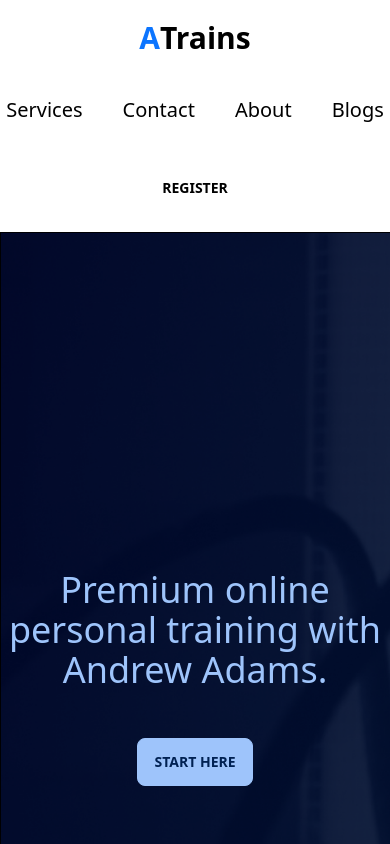
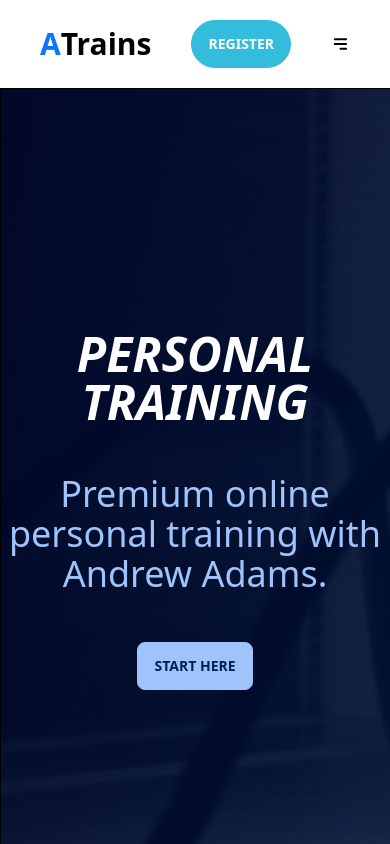
Before and after one commit to AbuFattah/gym-trainer, a React (Vite) app: page / in a window 390 px wide. Shown: the top 844 px of the page. Built offline with nearby package versions, Linux system fonts and the light colour scheme.

Commit message:
header responsive done

```diff
--- a/package.json
+++ b/package.json
@@ -12,6 +12,7 @@
     "react": "^18.0.0",
     "react-dom": "^18.0.0",
     "react-firebase-hooks": "^5.0.3",
+    "react-icons": "^4.3.1",
     "react-router-dom": "6",
     "react-toastify": "^8.2.0",
     "vite-plugin-svgr": "^1.1.0"
--- a/src/components/Banner.jsx
+++ b/src/components/Banner.jsx
@@ -8,7 +8,7 @@ const Banner = () => {
   return (
     <div className="banner flex items-center justify-center text-white">
       <div className="text-center space-y-12">
-        <h1 className="hidden md:block text-5xl md:text-8xl font-bold italic">
+        <h1 className="text-5xl md:text-8xl font-bold italic">
           PERSONAL TRAINING
         </h1>
         <p className="text-4xl text-accent">
--- a/src/components/Header.jsx
+++ b/src/components/Header.jsx
@@ -1,16 +1,28 @@
-import React from "react";
+import React, { useState } from "react";
 import { Link } from "react-router-dom";
-
+import { HiMenuAlt3 as HamIcon } from "react-icons/hi";
+import { AiOutlineCloseCircle as CloseIcon } from "react-icons/ai";
 const Header = () => {
+  const [show, setShow] = useState(false);
   return (
     <>
       <header className="text-black sticky w-full top-0 z-20 bg-white">
-        <div className="container py-5 px-10 mx-auto flex flex-col gap-10 md:flex-row justify-between items-center">
+        <div className="container py-5 px-10 mx-auto flex  gap-10  justify-between items-center">
           <Link to="/" className="text-3xl font-semibold">
             <span className="text-secondary font-bold">A</span>Trains
           </Link>
-          <nav>
-            <ul className="flex gap-10 text-xl">
+
+          <nav
+            className={`${
+              show ? "absolute" : "hidden"
+            } md:block top-0 left-0 w-full md:w-auto h-fit text-center bg-white  py-5`}
+          >
+            <CloseIcon
+              onClick={() => setShow((prevState) => !prevState)}
+              className="absolute md:hidden right-10 top-10 text-3xl cursor-pointer text-secondary"
+            />
+            <ul className="flex flex-col md:flex-row gap-10 text-xl text-secondary">
+              <li></li>
               <li>
                 <Link to="services">Services</Link>
               </li>
@@ -23,9 +35,20 @@ const Header = () => {
               <li>
                 <Link to="Blogs">Blogs</Link>
               </li>
+              <li>
+                <button className="inline md:hidden btn btn-info text-white btn-md rounded-full">
+                  Register
+                </button>
+              </li>
             </ul>
           </nav>
-          <button className="btn btn-ghost">Register</button>
+          <button className="btn btn-info text-white btn-md rounded-full">
+            Register
+          </button>
+          <HamIcon
+            onClick={() => setShow((prevState) => !prevState)}
+            className="block md:hidden text-3xl hover:text-secondary ease-in cursor-pointer"
+          />
         </div>
       </header>
     </>
```
Also changed, not shown: 1 other file (tests, documents, lock files or other folders).
